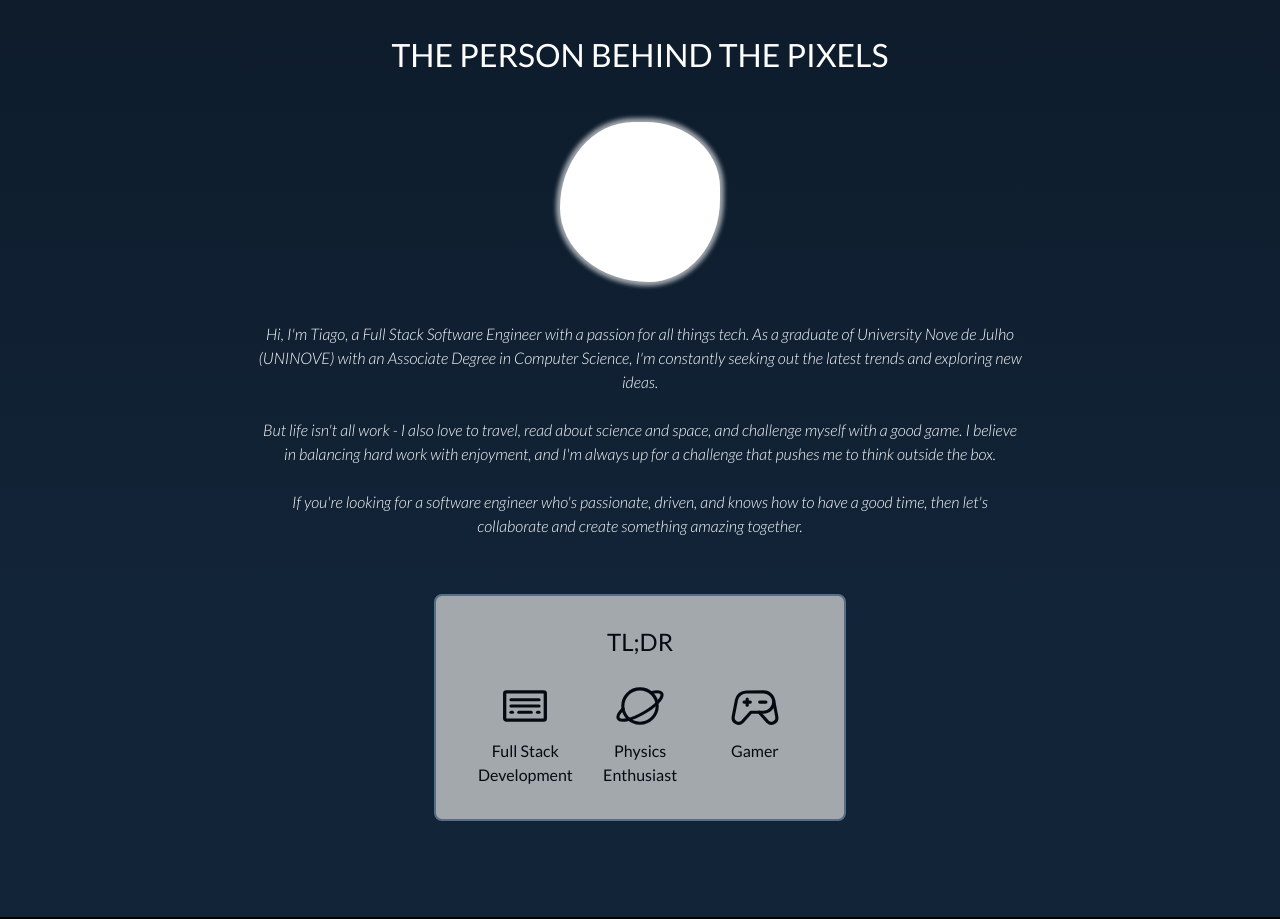
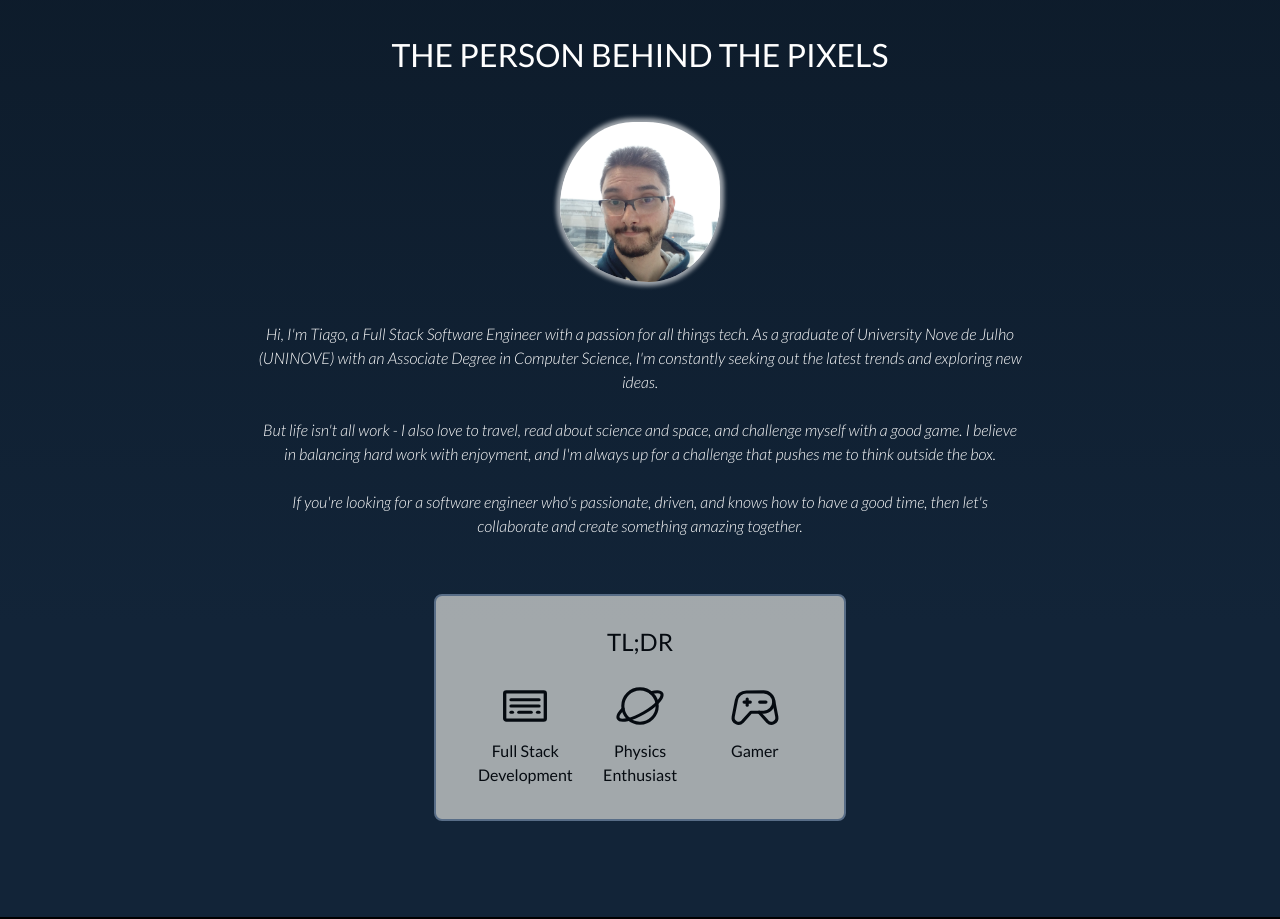
Before and after one commit to Sathosk/Porfolio.v1, a React (Vite) app: page / in a window 1280 px wide. Shown: the part 860-1779 px from the top of the page. Built offline with nearby package versions, Linux system fonts and the light colour scheme.

Commit message:
added temporary profile pic

```diff
--- a/src/components/Main/components/About/index.tsx
+++ b/src/components/Main/components/About/index.tsx
@@ -1,5 +1,6 @@
 import { GameController, Keyboard, Planet } from "phosphor-react";
 
+import profilePic from "../../../../assets/profilePic.jpeg";
 import Tilt from "react-parallax-tilt";
 import {
     AboutContainer,
@@ -28,7 +29,7 @@ export function AboutSection() {
                         data-aos-duration="1700"
                         data-aos-once="true"
                     >
-                        <img src="" alt="" />
+                        <img src={profilePic} alt="" />
                     </ImgWrapper>
 
                     <p
--- a/src/components/Main/components/About/styles.ts
+++ b/src/components/Main/components/About/styles.ts
@@ -1,4 +1,5 @@
 import styled from "styled-components";
+import profilePic from "../../../../assets/profilePic.jpeg";
 
 export const AboutContainer = styled.section`
     display: flex;
@@ -19,7 +20,8 @@ export const AboutWrapper = styled.div`
 
 
 export const ImgWrapper = styled.div`
-    background: white;
+    background: red;
+    overflow: hidden;
     animation: morph 8s ease-in-out infinite;
     border-radius: 60% 40% 30% 70% / 60% 30% 70% 40%;
     box-shadow: 0 0 4px 4px rgba(255, 255, 255, 0.6);
@@ -27,6 +29,12 @@ export const ImgWrapper = styled.div`
     transition: all 1s ease-in-out;
     width: 10rem;
     z-index: 5;
+
+    img {
+        width: 100%;
+
+        border-radius: 50%;
+    }
 
     @keyframes morph {
         0% {
```
Also changed, not shown: src/assets/profilePic.jpeg (added).
